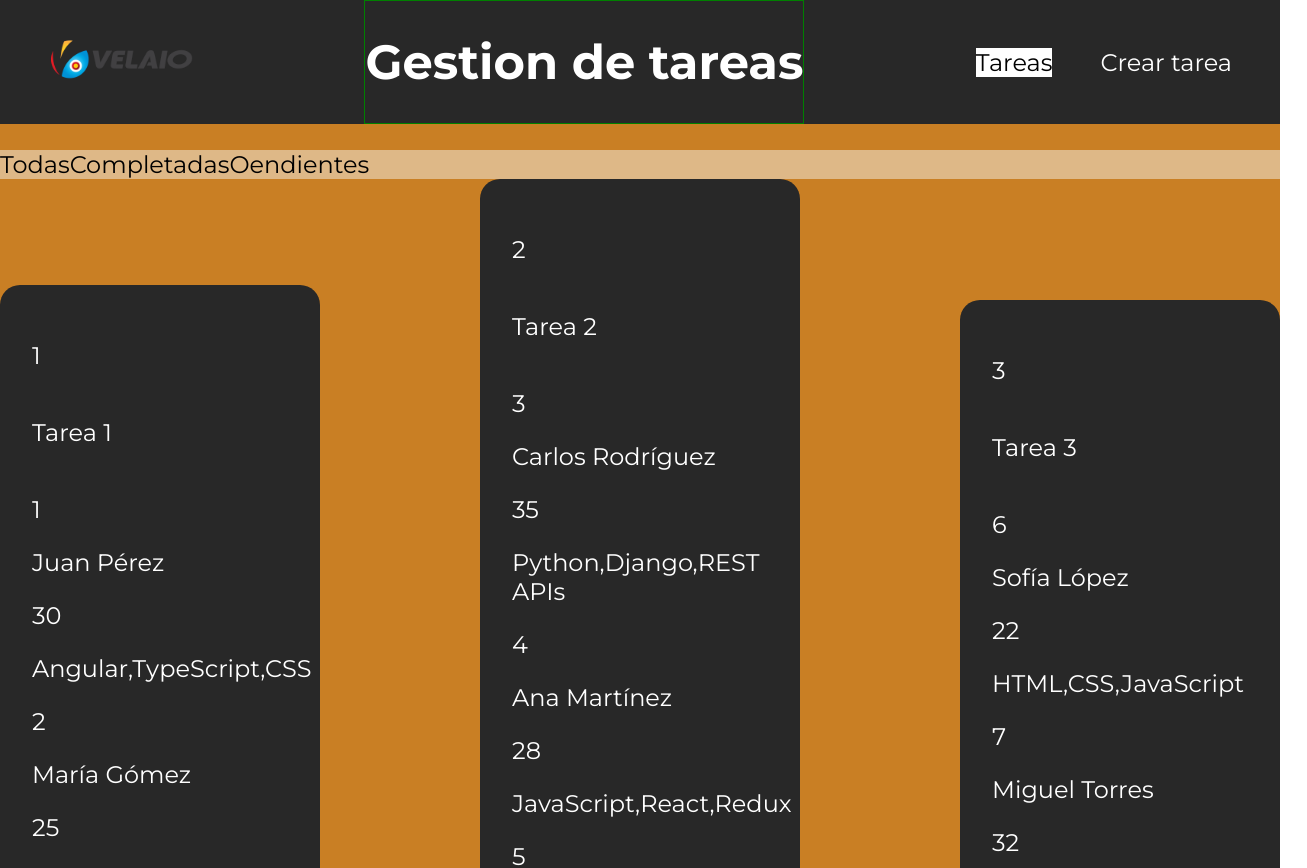
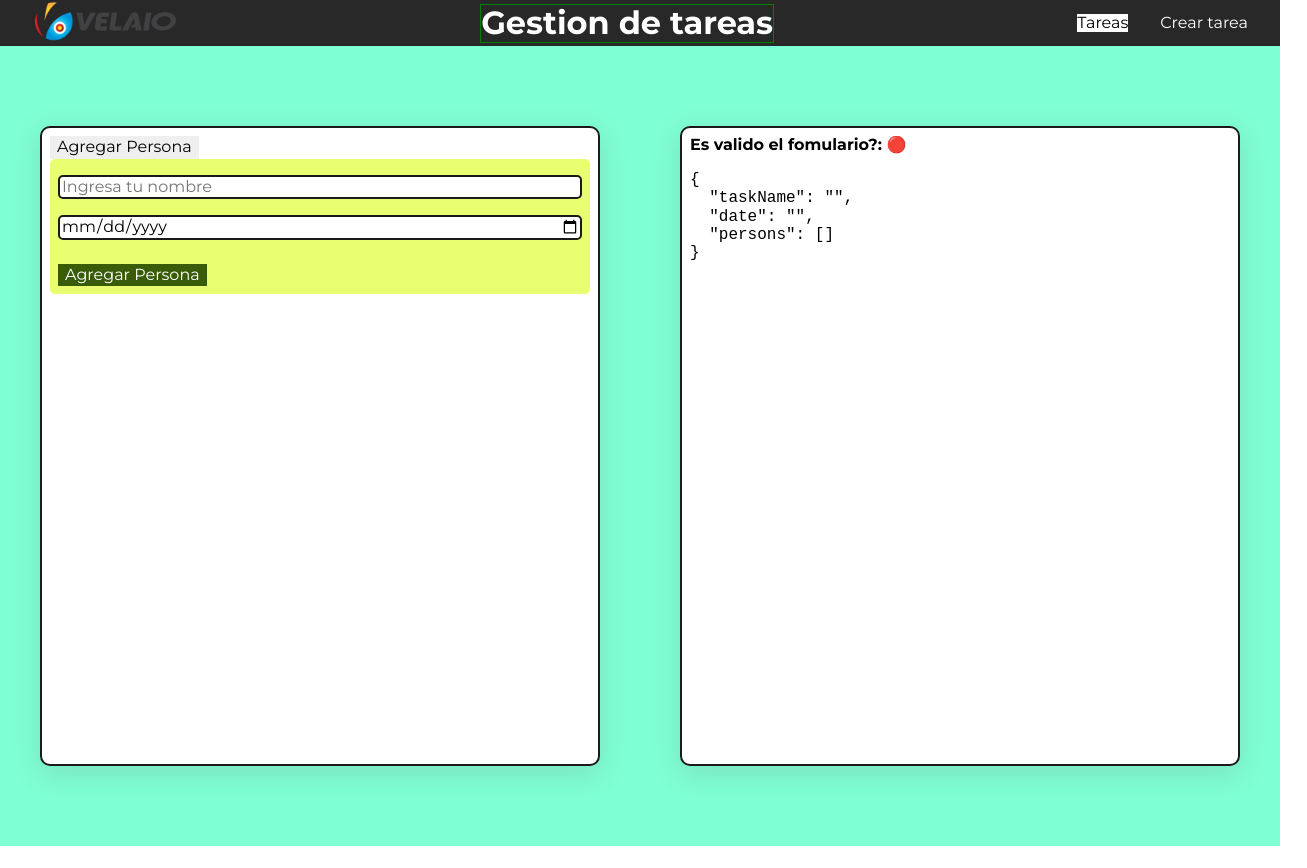
Before and after one commit to joseluis1061/gestionDeTareas, an Angular app: page /tasks in a window 1280 px wide. Shown: the top 868 px of the page, 1307 px wide, since content can reach past the window. After the commit the page ends 846 px from the top, so only its background shows below. Built offline with nearby package versions, Linux system fonts and the light colour scheme.

Commit message:
Add taskForm and nested personForm

```diff
--- a/src/app/modules/task/components/task-form/task-form.component.html
+++ b/src/app/modules/task/components/task-form/task-form.component.html
@@ -1,3 +1,81 @@
 <section style="height: 100vh; background-color: aquamarine;">
-  <p>task-form works!</p>
+  <div class="main-wrapper">
+    <div class="wrapper">
+      <button (click)="addPerson()" type="button">Agregar Persona</button>
+
+      <form [formGroup]="formTask" class="form-parent">
+        <div class="form-field">
+          <input
+            type="text"
+            placeholder="Ingresa tu nombre"
+            formControlName="taskName"
+          />
+        </div>
+
+        <div class="form-field">
+          <input
+            type="date"
+            placeholder="Ingresa una fecha"
+            formControlName="date"
+          />
+        </div>
+
+        <div class="form-grid" formArrayName="persons">
+          <div
+            class="form-field" *ngFor="let skill of getCtrl('persons', formTask).controls; index as formChild" >
+            <!-- formGroupName es el nombre de referencia del input -->
+            <!-- formChild es el indice -->
+            <div class="form-block" [formGroupName]="formChild">
+              <div class="form-field">
+                <input
+                  type="text"
+                  placeholder="Nombre completo"
+                  formControlName="personName"
+                />
+              </div>
+
+              <div class="form-field">
+                <input
+                  type="number"
+                  placeholder="Edad"
+                  formControlName="age"
+                />
+              </div>
+
+              <div class="form-field">
+                <input
+                  type="text"
+                  placeholder="Habilidades"
+                  formControlName="personSkills"
+                />
+              </div>
+
+
+              <!-- indice y la propiedad que deseo modificar language -->
+              <button (click)="removeValidation(formChild, 'language')">
+                Remove
+              </button>
+              <button (click)="addValidation(formChild, 'language')">Add</button>
+
+              <button (click)="deletePerson(formChild)" type="button" style="background-color: rgb(92, 8, 8); color: white;">Eliminar Persona</button>
+
+            </div>
+          </div>
+        </div>
+
+        <div class="task__controls">
+          <button (click)="addPerson()" type="button" style="background-color: rgb(57, 92, 8); color: white;">Agregar Persona</button>
+        </div>
+      </form>
+    </div>
+    <div class="wrapper">
+      <div>
+        <b>Es valido el fomulario?: </b>
+        <span *ngIf="formTask.valid">✔</span>
+        <span *ngIf="!formTask.valid">🔴</span>
+      </div>
+      <pre>{{ formTask.value | json }}</pre>
+    </div>
+  </div>
+
 </section>
--- a/src/app/modules/task/components/task-form/task-form.component.scss
+++ b/src/app/modules/task/components/task-form/task-form.component.scss
@@ -0,0 +1,48 @@
+.main-wrapper {
+  display: grid;
+  grid-template-columns: 1fr 1fr;
+}
+
+.wrapper {
+  position: relative;
+  margin: 5rem 2.5rem 2.5rem 2.5rem;
+  background-color: white;
+  padding: .5rem;
+  box-shadow: rgba(100, 100, 111, 0.2) 0px 7px 29px 0px;
+  border-radius: 10px;
+  gap: 1rem;
+  min-height: 80vh;
+  border: solid 2px #1a1a1a
+}
+
+.form-parent {
+  background-color: #e9ff70;
+  padding: .5rem;
+  border-radius: 5px;
+}
+
+.form-field {
+  display: flex;
+  flex-wrap: wrap;
+}
+
+.form-field input {
+  margin: .5rem 0;
+  border: solid 2px #1a1a1a;
+  border-radius: 5px;
+  width: 100%;
+}
+
+.form-grid {
+  display: flex;
+  padding: .5rem;
+  gap: .5rem;
+  /* background-color: #ffaba5; */
+  border-radius: 5px;
+}
+
+.form-block {
+  padding: .5rem;
+  background-color: #70d6ff;
+  border-radius: 5px;
+}
--- a/src/app/modules/task/components/task-form/task-form.component.ts
+++ b/src/app/modules/task/components/task-form/task-form.component.ts
@@ -1,4 +1,5 @@
 import { Component } from '@angular/core';
+import { FormArray, FormControl, FormGroup, Validators } from '@angular/forms';
 
 @Component({
   selector: 'app-task-form',
@@ -6,5 +7,84 @@ import { Component } from '@angular/core';
   styleUrls: ['./task-form.component.scss']
 })
 export class TaskFormComponent {
+ // Declara e Inicializamos la variable
+ public formTask: FormGroup = new FormGroup({});
+
+ ngOnInit(): void {
+   this.initFormTask();
+ }
+
+ initFormTask(): void{
+   // Valores de la propiedad repetitiva se inicializa
+   this.formTask = new FormGroup(
+     {
+       taskName: new FormControl('', [Validators.required, Validators.minLength(5)]),
+       date: new FormControl('', [Validators.required]),
+       persons:  new FormArray([], [Validators.required]), //Esta es la propiedad variable en datos
+     }
+   )
+ }
+
+ // Este inicializa los valores del formulario dinamico
+ // Cada vez que se llame me agregara un nuevo campo con estas propiedades
+ initFormPerson(): FormGroup {
+  // Retorna el formulario que estará anidado
+   return  new FormGroup(
+     {
+       personName:   new FormControl('', [Validators.required]),
+       age: new FormControl(''),
+       personSkills: new FormControl('', [Validators.required]),
+     }
+   )
+ }
+
+ //Agrega un nuevo formulario anidado
+ addPerson(): void {
+   // Llama por referencia el input del formulario padre que es un array
+   const refSkills = this.formTask.get('persons') as FormArray;
+   // Para poder agregarle nuevos valores de formulario dinamico
+   // Cada vez que se llama le inyecta un nuevo campo de skills
+   refSkills.push(this.initFormPerson());
+ }
+
+ deletePerson(index: number): void {
+  // Obtener una referencia al FormArray de personas
+  const personsFormArray = this.formTask.get('persons') as FormArray;
+
+  // Remover el elemento en el índice especificado
+  personsFormArray.removeAt(index);
+}
+
+ // Referencia cada campo que se crea en el html para
+ // poder acceder a sus propiedades y manipularlo
+ getCtrl(key: string, form: FormGroup): any{
+   return form.get(key);
+ }
+
+ // Tenemos el indice del input
+ // Y la propiedad que deseamos modificar
+ removeValidation(index: number, key: string): void {
+   // Del elemento padre llamo por referencia el campo que deseo modificar
+   // Como es dinamico deben ser FormArray. En este caso el array de skills
+   // Para poder trabajar con su parametros nativos
+   const refParent = this.formTask.get('persons') as FormArray;
+   const refSingle = refParent.at(index).get(key) as FormGroup;
+   refSingle.clearValidators();
+   refSingle.updateValueAndValidity();
+ }
+
+ //TODO: Agregar validaciones
+ addValidation(index: number, key: string): void {
+   const refParent = this.formTask.get('persons') as FormArray;
+   const refSingle = refParent.at(index).get(key) as FormGroup;
+   refSingle.setValidators(
+     [
+       Validators.required,
+       Validators.email,
+       Validators.minLength(5)
+     ]
+   )
+   refSingle.updateValueAndValidity();
+ }
 
 }
--- a/src/app/modules/task/task-routing.module.ts
+++ b/src/app/modules/task/task-routing.module.ts
@@ -6,11 +6,11 @@ import { TaskFormComponent } from './components/task-form/task-form.component';
 const routes: Routes = [
   {
     path: '',
-    component: TaskListComponent
+    component: TaskFormComponent
   },
   {
     path: 'new-task',
-    component: TaskFormComponent
+    component: TaskListComponent
   }
 ];
 
--- a/src/app/modules/task/task.module.ts
+++ b/src/app/modules/task/task.module.ts
@@ -8,6 +8,8 @@ import { TaskFormComponent } from './components/task-form/task-form.component';
 import { RouterModule } from '@angular/router';
 import { HttpClientModule } from '@angular/common/http';
 
+import { ReactiveFormsModule } from '@angular/forms';
+
 @NgModule({
   declarations: [
     TaskListComponent,
@@ -17,7 +19,8 @@ import { HttpClientModule } from '@angular/common/http';
     CommonModule,
     RouterModule,
     TaskRoutingModule,
-    HttpClientModule
+    HttpClientModule,
+    ReactiveFormsModule
   ]
 })
 export class TaskModule { }
--- a/src/app/shared/components/header/banner.component.scss
+++ b/src/app/shared/components/header/banner.component.scss
@@ -1,8 +1,5 @@
 .banner {
   width: 100%;
-  position: fixed;
-  top: 0;
-  left: 0;
   display: flex;
   flex-wrap: wrap;
   justify-content: space-between;
--- a/src/styles.scss
+++ b/src/styles.scss
@@ -7,21 +7,31 @@
   --white: #ffffff;
 }
 
+*, *:before, *:after {
+  box-sizing: inherit;
+ }
+
+html {
+  font-size: 16px;
+  box-sizing: border-box;
+ -webkit-tap-highlight-color: transparent
+}
+
 body {
   margin: 0;
   padding: 0;
   font-family: "Montserrat", sans-serif;
   font-optical-sizing: auto;
-  font-size: 1.5rem;
+  font-size: 1rem;
+}
+h1,h2,h3,h4,h5,h6 {
+  margin:0;
 }
 
-html {
- box-sizing: border-box;
+p {
+  margin: 0;
 }
 
-*, *:before, *:after {
- box-sizing: inherit;
-}
 img{
   max-width: 100%;
 }
@@ -51,12 +61,14 @@ li {
 li{
   list-style: none;
 }
+button{
+  cursor: pointer;
+}
 
 section{
   height: auto;
   min-height: 100vh;
   width: 100%;
-  padding-top: 150px;
 }
 
 .btn{
--- a/src/styles/main.scss
+++ b/src/styles/main.scss
@@ -1,2 +1,2 @@
 // Reseteo y estilos base
-//@import 'global/reset';
+@import 'global/reset';
```
